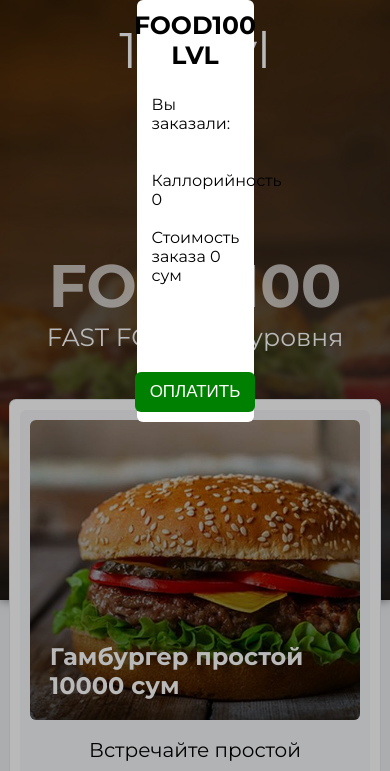
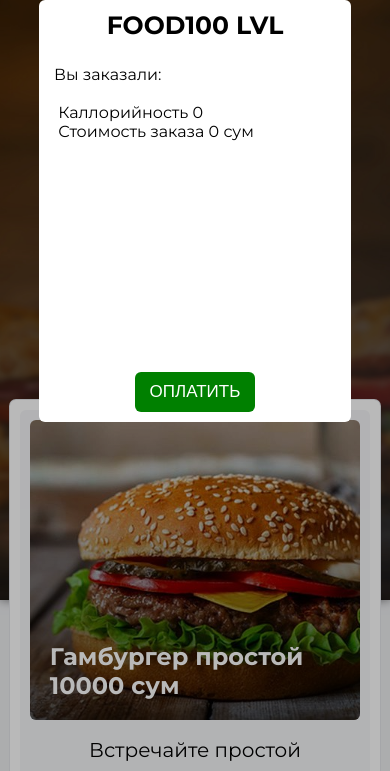
Before and after one commit to gagikpogosyan/burger, a plain HTML site: page index.html in a window 390 px wide. Both pictures are taken after a click on the button "Заказать". Shown: the top 771 px of the page. Drawn offline with Linux system fonts and the light colour scheme; files whose address does not match are found by name.

Commit message:
media 500px .receipt.active .receipt__window

```diff
--- a/script.js
+++ b/script.js
@@ -210,6 +210,7 @@ addCart.addEventListener('click', function() {
     setTimeout(function() {
         receipt.style.opacity = '1';
         receiptWindow.style.top = '0';
+
     }, 200);
 
 
--- a/style/style.css
+++ b/style/style.css
@@ -379,7 +379,18 @@ a {
     }
 }
 @media (max-width: 500px) {
-
+    .receipt.active .receipt__window{
+        width: 80%;
+        min-height: 50%;
+        background: #fff;
+        border-radius: 6px;
+        display: flex;
+        flex-direction: column;
+        align-items: center;
+        transition: 0.5s;
+        top: -100%; /* 0 */
+        position: absolute;
+    }
     .main {
         width: 95%;
     }
```
